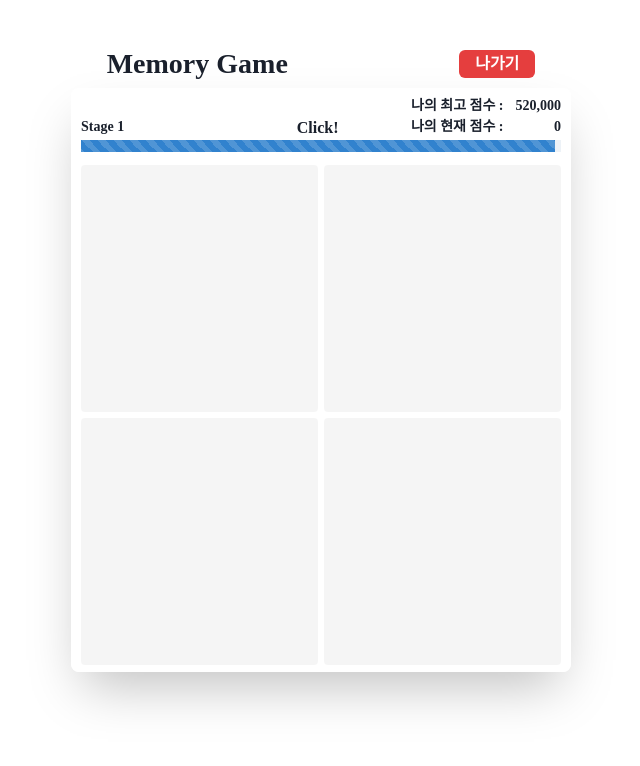
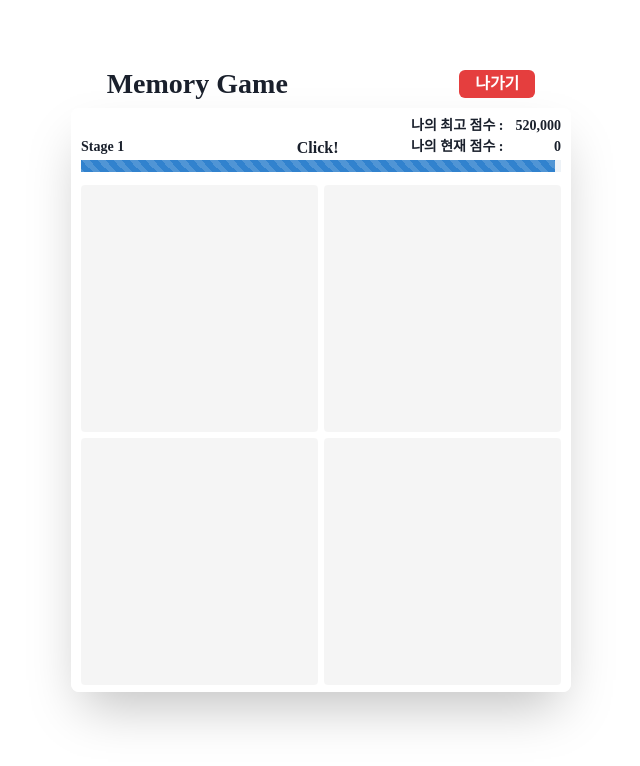
Before and after one commit to GAME-EE/client, a Next.js app: page /game/memory in a window 1280 px wide. Both pictures are taken after a click on the button "게임 시작". Shown: the top 766 px of the page, without its empty margins (319-959 px from the left). Built offline with nearby package versions, Linux system fonts and the light colour scheme; a web font is replaced by a local one.

Commit message:
chore : board position 수정

```diff
--- a/src/components/MemoryGame/index.tsx
+++ b/src/components/MemoryGame/index.tsx
@@ -122,15 +122,15 @@ const MemoryGame = () => {
 
   return (
     <>
+      {isDoing && (
         <Box
           display="flex"
           justifyContent="space-around"
           alignItems={'center'}
           width="600px"
           height="28px"
+          mt="10px"
         >
-        {isDoing && (
-          <>
           <Text as="h1" fontWeight="bold" fontSize="28px">
             Memory Game
           </Text>
@@ -146,9 +146,8 @@ const MemoryGame = () => {
           >
             나가기
           </Button>
-          </>
+        </Box>
       )}
-      </Box>
       <Box
         as="article"
         display="flex"
--- a/src/pages/game/memory.tsx
+++ b/src/pages/game/memory.tsx
@@ -9,7 +9,7 @@ const Memory: NextPage = () => {
       flexDirection="column"
       rowGap="10px"
       alignItems="center"
-      mt="50px"
+      mt="60px"
       as="main"
     >
       <MemoryGame />
```
Lines whose indentation alone changed are shown as unchanged.
